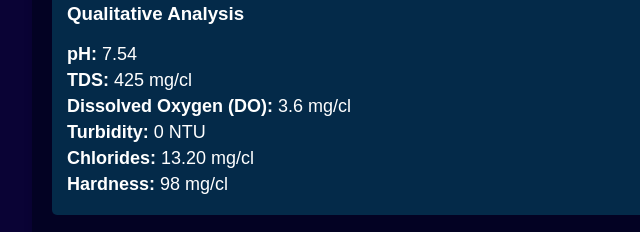
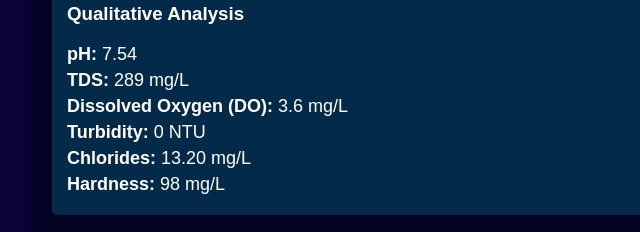
Before and after one commit to arg45-123/civil-dept-survey-report, a plain HTML site: page index.html in a window 1280 px wide. Shown: the part 671-903 px from the top of the page, 238-878 px from the left. Drawn offline with Linux system fonts and the light colour scheme.

Commit message:
Update index.html

```diff
--- a/index.html
+++ b/index.html
@@ -87,11 +87,11 @@
         <div class="data-section">
             <h3>Qualitative Analysis</h3>
             <p><strong>pH:</strong> 7.54</p>
-            <p><strong>TDS:</strong> 425 mg/cl</p>
-            <p><strong>Dissolved Oxygen (DO):</strong> 3.6 mg/cl</p>
+            <p><strong>TDS:</strong> 289 mg/L</p>
+            <p><strong>Dissolved Oxygen (DO):</strong> 3.6 mg/L</p>
             <p><strong>Turbidity:</strong> 0 NTU</p>
-            <p><strong>Chlorides:</strong> 13.20 mg/cl</p>
-            <p><strong>Hardness:</strong> 98 mg/cl</p>
+            <p><strong>Chlorides:</strong> 13.20 mg/L</p>
+            <p><strong>Hardness:</strong> 98 mg/L</p>
         </div>
 
         <div class="data-section">
```
